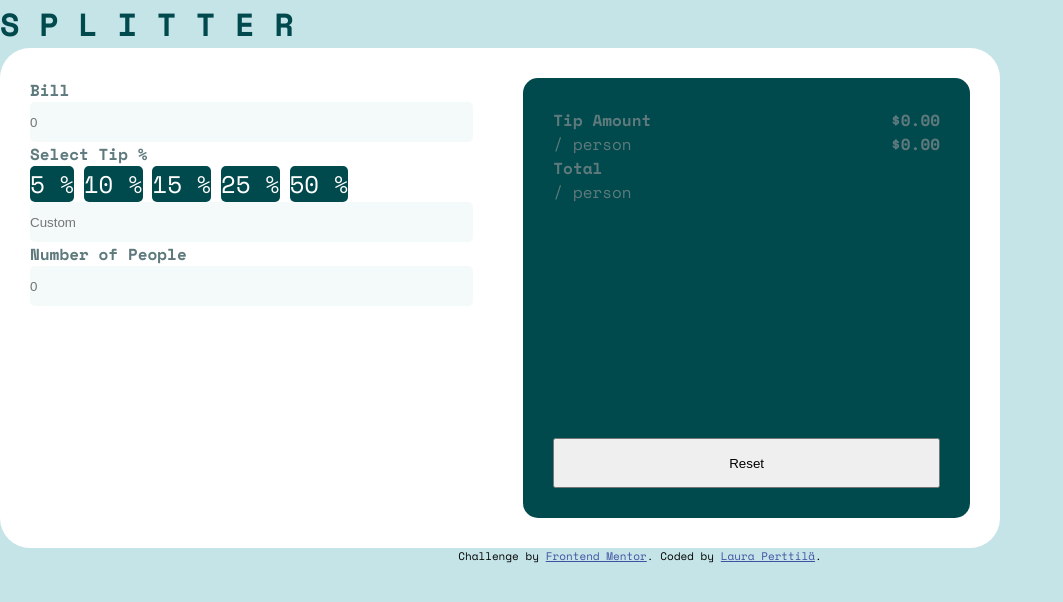
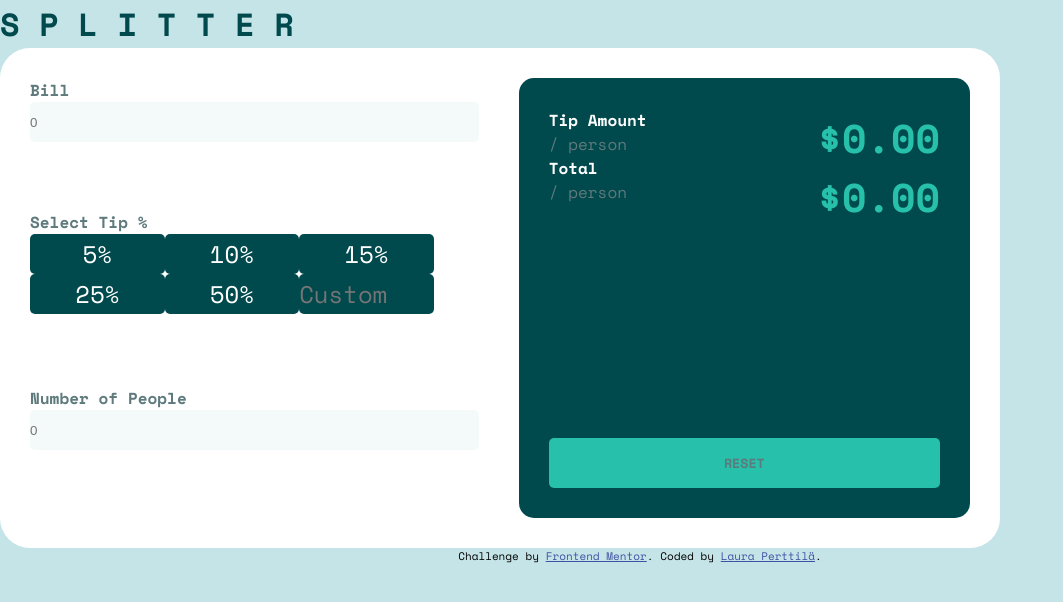
Before and after one commit to laurpe/tip-calculator-app, a plain HTML site: page index.html in a window 1280 px wide. Shown: the whole page, without its empty margins (0-1063 px from the left). Drawn offline with nearby package versions, Linux system fonts and the light colour scheme.

Commit message:
sums and tip selection css

```diff
--- a/index.html
+++ b/index.html
@@ -25,22 +25,33 @@
         </header>
         <main>
             <section class="section-left">
+                <div class="bill">
                     <h2>Bill</h2>
-                <input type="number" name="bill" id="bill" placeholder="0" />
+                    <input
+                        type="number"
+                        name="bill"
+                        id="bill"
+                        placeholder="0"
+                    />
+                </div>
+                <div class="tip">
                     <h2>Select Tip %</h2>
                     <div class="tip-select">
-                    <button class="btn-tip-selection">5 %</button>
-                    <button class="btn-tip-selection">10 %</button>
-                    <button class="btn-tip-selection">15 %</button>
-                    <button class="btn-tip-selection">25 %</button>
-                    <button class="btn-tip-selection">50 %</button>
+                        <button class="tip-select-element">5%</button>
+                        <button class="tip-select-element">10%</button>
+                        <button class="tip-select-element">15%</button>
+                        <button class="tip-select-element">25%</button>
+                        <button class="tip-select-element">50%</button>
                         <input
                             type="number"
                             name="custom-tip"
                             id="custom-tip"
                             placeholder="Custom"
+                            class="tip-select-element"
                         />
                     </div>
+                </div>
+                <div class="people">
                     <h2>Number of People</h2>
                     <input
                         type="number"
@@ -48,21 +59,22 @@
                         id="number-of-people"
                         placeholder="0"
                     />
+                </div>
             </section>
             <section class="section-right">
                 <div class="results">
                     <div>
-                        <h2>Tip Amount</h2>
+                        <h2 class="tip-title">Tip Amount</h2>
                         / person
-                        <h2>Total</h2>
+                        <h2 class="tip-title">Total</h2>
                         / person
                     </div>
                     <div>
-                        <h2>$0.00</h2>
-                        <h2>$0.00</h2>
+                        <h2 class="sums">$0.00</h2>
+                        <h2 class="sums">$0.00</h2>
                     </div>
                 </div>
-                <button id="btn-reset">Reset</button>
+                <button id="btn-reset">RESET</button>
             </section>
         </main>
         <footer class="attribution">
--- a/style.css
+++ b/style.css
@@ -2,6 +2,15 @@
     margin: 0;
     padding: 0;
     box-sizing: border-box;
+}
+
+:root {
+    --primary: hsl(172, 67%, 45%);
+    --cyan-very-dark: hsl(183, 100%, 15%);
+    --cyan-dark-1: hsl(186, 14%, 43%);
+    --cyan-dark-2: hsl(184, 14%, 56%);
+    --cyan-light-1: hsl(185, 41%, 84%);
+    --cyan-light-2: hsl(189, 41%, 97%);
 }
 
 body {
@@ -10,7 +19,7 @@ body {
 }
 
 header {
-    color: hsl(183, 100%, 15%);
+    color: var(--cyan-very-dark);
 }
 
 main {
@@ -18,7 +27,7 @@ main {
     width: 1000px;
     height: 500px;
     background-color: hsl(0, 0%, 100%);
-    color: hsl(186, 14%, 43%);
+    color: var(--cyan-dark-1);
     padding: 30px;
     border-radius: 30px;
 }
@@ -35,30 +44,64 @@ input {
     border-radius: 5px;
 }
 
-/* Info to calculate tip */
+/* Calculate tip */
 
 .section-left {
     width: 50%;
-    margin-right: 50px;
+    display: flex;
+    flex-direction: column;
+    justify-content: space-between;
+    margin-right: 40px;
 }
 
+.bill {
+    height: 30%;
+}
+
+.tip {
+    height: 40%;
+}
+
+.people {
+    height: 30%;
+}
+
+.tip-select {
+    display: flex;
+    flex-direction: row;
+    flex-wrap: wrap;
+}
+
+.tip-select-element {
+    width: 30%;
+    height: 40px;
+    border: none;
+    background-color: var(--cyan-very-dark);
+    color: white;
+    font-size: 24px;
+    font-family: inherit;
+    border-radius: 5px;
+}
+
+/* .btn-tip-select {
+    border: none;
+    background-color: var(--cyan-very-dark);
+    color: white;
+    font-size: 24px;
+    font-family: inherit;
+    border-radius: 5px;
+} */
+
+/* Results from calculations */
+
 .section-right {
-    background-color: hsl(183, 100%, 15%);
+    background-color: var(--cyan-very-dark);
     padding: 30px;
     border-radius: 15px;
     width: 50%;
     display: flex;
     flex-direction: column;
     justify-content: space-between;
-}
-
-.btn-tip-selection {
-    border: none;
-    background-color: hsl(183, 100%, 15%);
-    color: white;
-    font-size: 24px;
-    font-family: inherit;
-    border-radius: 5px;
 }
 
 /* Results from calculation */
@@ -71,6 +114,21 @@ input {
 #btn-reset {
     width: 100%;
     height: 50px;
+    background-color: var(--primary);
+    font-family: inherit;
+    font-weight: 700;
+    color: var(--cyan-dark-1);
+    border: none;
+    border-radius: 5px;
+}
+
+.tip-title {
+    color: white;
+}
+
+.sums {
+    font-size: 40px;
+    color: var(--primary);
 }
 
 /* Pre-defined styles */
```
Lines whose indentation alone changed are shown as unchanged.
